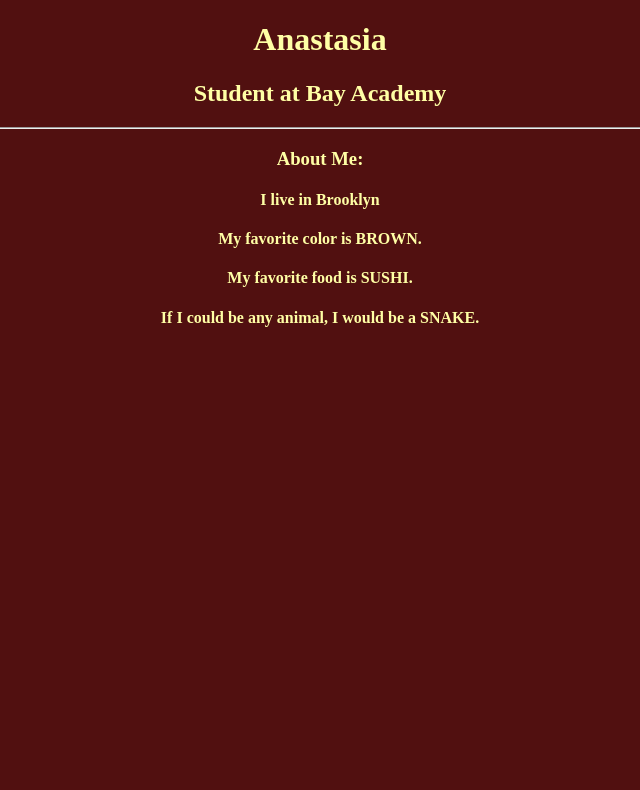
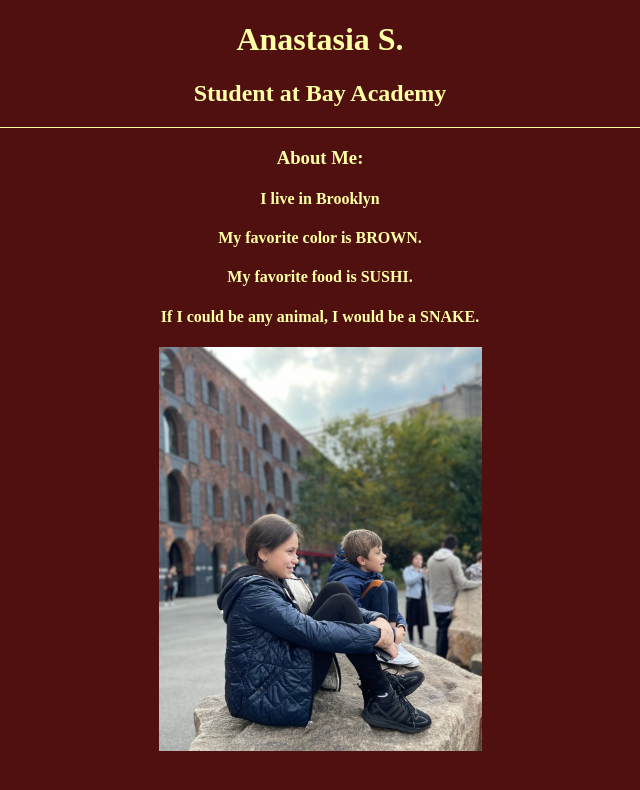
Before and after one commit to 4Vitaliy/Anastasia, a plain HTML site: page index.html in a window 1280 px wide. Shown: the whole page, without its empty margins (320-960 px from the left). Drawn offline with Linux system fonts and the light colour scheme.

Commit message:
added image of Anastasia and updated some styles

```diff
--- a/index.html
+++ b/index.html
@@ -18,11 +18,21 @@
             background: rgb(81, 16, 16);
             color: rgb(255, 255, 165);
           }
+          .anastasia-img {
+            width: 323px;
+          }
+
+          hr {
+            height: 1px;
+            background-color: rgb(255, 255, 165);
+            border: none;
+          }
+
         </style>
 		  </head>
 		  <body>
 			<div align="center">
-				<h1>Anastasia</h1>
+				<h1>Anastasia S.</h1>
 				<h2>Student at Bay Academy</h2>
 				<hr>
 				<h3>About Me:</h3>
@@ -30,6 +40,7 @@
 					<h4>My favorite color is BROWN.</h4>
 					<h4>My favorite food is SUSHI.</h4>
 					<h4>If I could be any animal, I would be a SNAKE.</h4>
+          <img class="anastasia-img" src="Anastasia.jpeg" alt="Anastasia and her brother Matthew">
 			</div>
 		  </body>
 		</html>
```
Also changed, not shown: Anastasia.jpeg (added).
